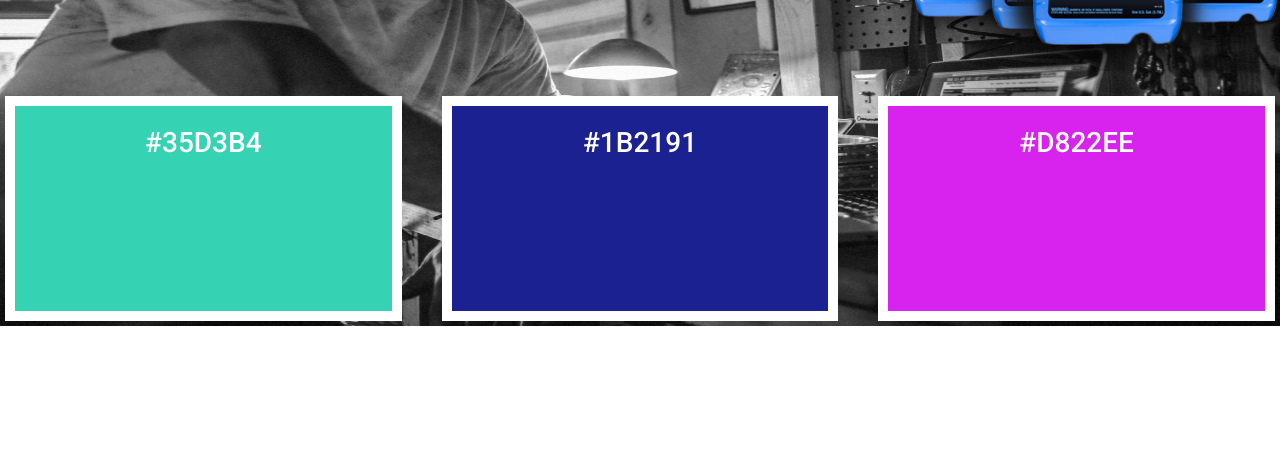
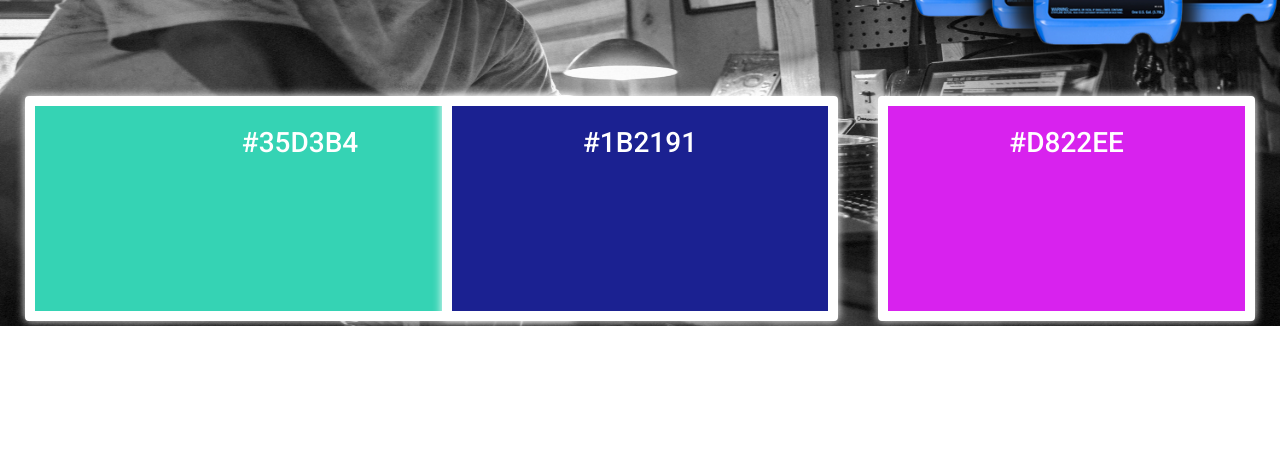
Before and after one commit to mosbyts/auto-shop-responsive, a plain HTML site: page index.html in a window 1280 px wide. Shown: the part 317-790 px from the top of the page. Drawn offline with nearby package versions, Linux system fonts and the light colour scheme.

Commit message:
Added glowing, rounded borders.

```diff
--- a/main.css
+++ b/main.css
@@ -58,27 +58,35 @@ h2 {
 #mintCard {
   background-color: #35D3B4;
   border: 10px solid white;
+  border-radius: 4px;
+  box-shadow: 0 0 10px #fff;
   color: white;
   height: 225px;
-  margin: 5px;
+  margin: 5px 5px 5px 25px;
   text-align: center;
+  width: 550px;
 }
 
 #blueCard {
   background-color: #1B2191;
   border: 10px solid white;
+  border-radius: 4px;
+  box-shadow: 0 0 10px #fff;
   color: white;
   height: 225px;
   margin: 5px;
   text-align: center;
+  outline: none;
 }
 
 #purpleCard {
   background-color: #D822EE;
   border: 10px solid white;
+  border-radius: 4px;
+  box-shadow: 0 0 10px #fff;
   color: white;
   height: 225px;
-  margin: 5px;
+  margin: 5px 25px 5px 5px;
   text-align: center;
 }
 
@@ -101,3 +109,7 @@ footer {
 .footer {
   margin-top: 50px;
 }
+
+@media screen and (max-width: 768px) {
+
+}
```
